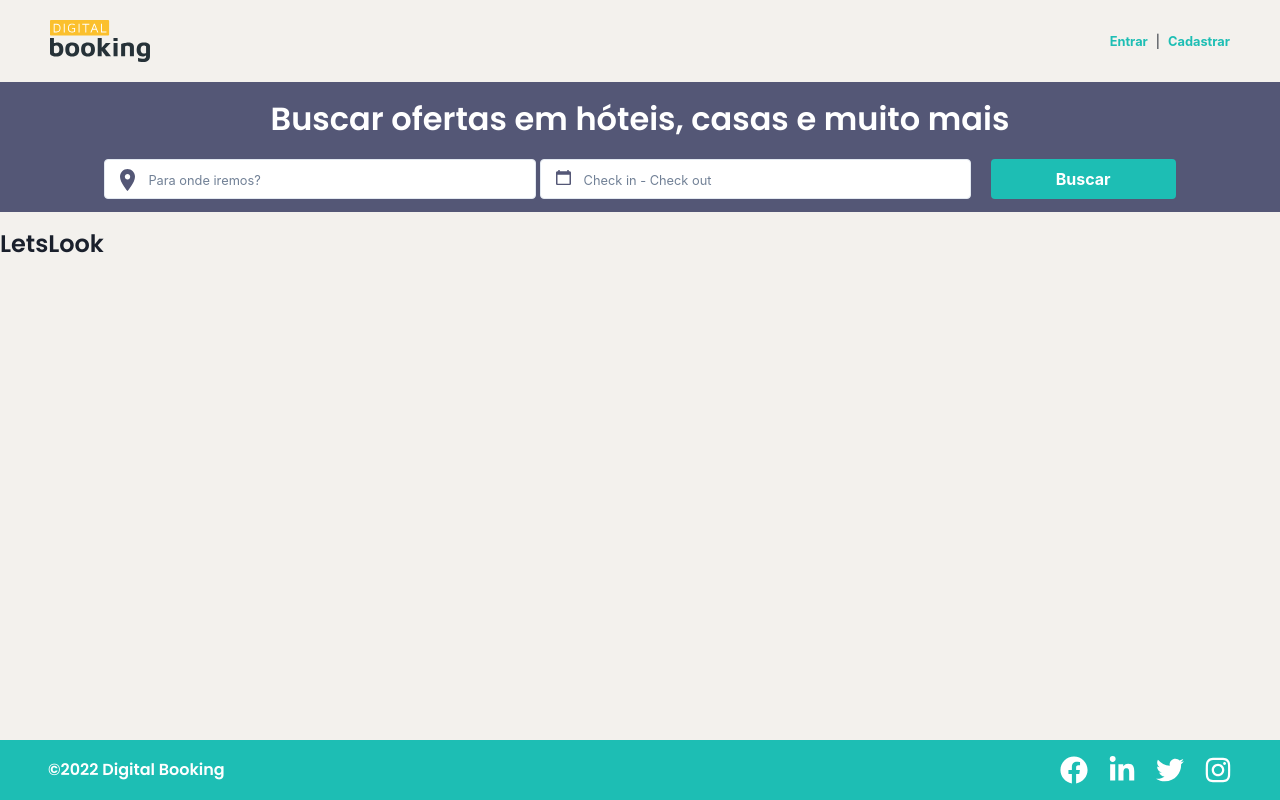
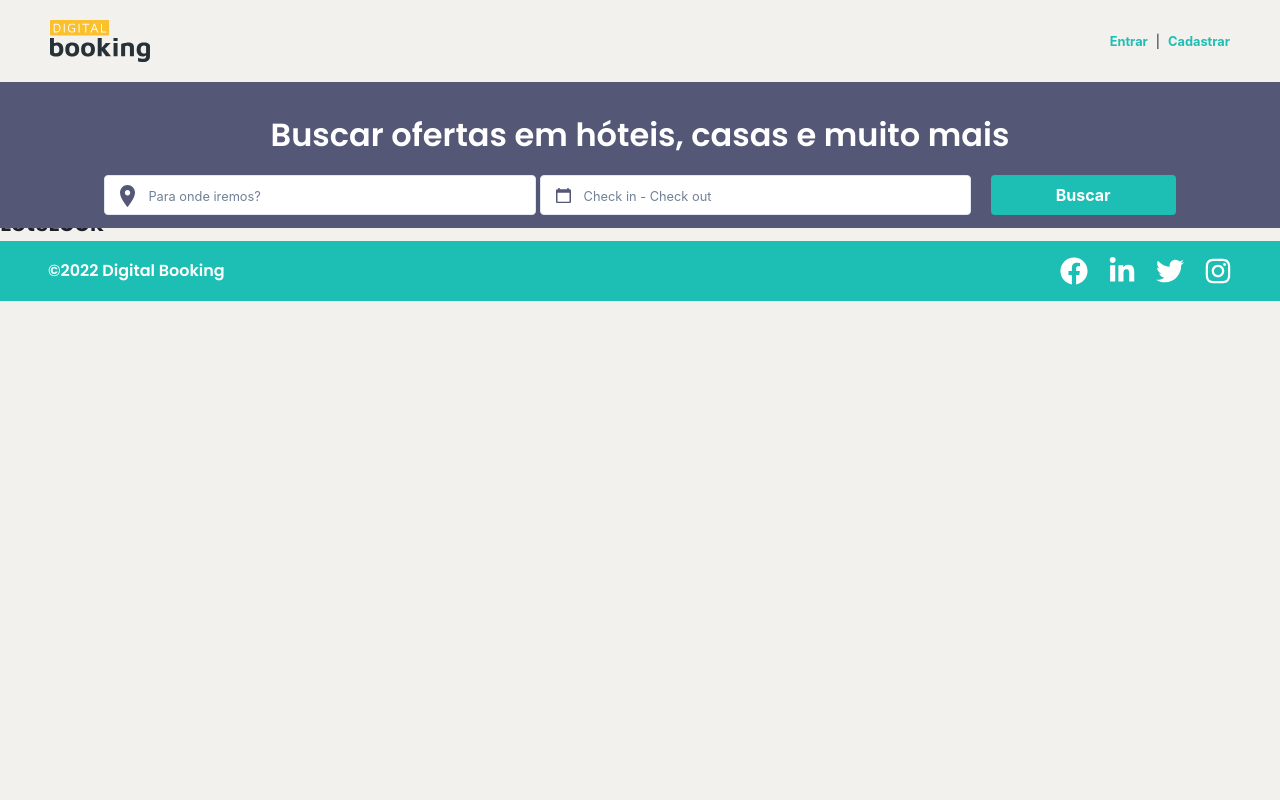
Before and after one commit to hulluxhd/7wonders, a React (Create React App) app in the folder projeto-integrador-front/: page / in a window 1280 px wide. Built offline with nearby package versions, Linux system fonts and the light colour scheme.

Commit message:
header 80%

```diff
--- a/projeto-integrador-front/src/App.jsx
+++ b/projeto-integrador-front/src/App.jsx
@@ -7,13 +7,13 @@ import Header from "./components/Header";
 function App() {
   return (
     <>
-    <Header>
-    <h1>
-      LetsLook
-    </h1>
+      <Header />
+      <h1>
+        LetsLook
+      </h1>
 
-    </Header>
-    <Footer/>
+
+      <Footer />
     </>
 
   );
--- a/projeto-integrador-front/src/components/Footer/index.jsx
+++ b/projeto-integrador-front/src/components/Footer/index.jsx
@@ -8,15 +8,15 @@ import {
 
 function Footer() {
 
-    const [isSmallerThan606] = useMediaQuery('(max-width: 606px)');
+  const [isSmallerThan606] = useMediaQuery('(max-width: 606px)');
 
 
   return (
     <Box
-    position="fixed"
-    width="100%"
-    left="0"
-    bottom="0"
+      position="relative"
+      width="100%"
+      right="0"
+      bottom="0"
       display="flex"
       justifyContent="space-between"
       alignItems="center"
@@ -33,7 +33,7 @@ function Footer() {
       >
         ©2022 Digital Booking
       </Text>
-      <Box display="flex"  justifyContent="space-evenly" gap="1.25rem"  mt={isSmallerThan606 ? "0.8rem" : null}>
+      <Box display="flex" justifyContent="space-evenly" gap="1.25rem" mt={isSmallerThan606 ? "0.8rem" : null}>
         <Icon color="#FFF" fontSize="1.75rem" as={FaFacebook} />
         <Icon color="#FFF" fontSize="1.75rem" as={FaLinkedinIn} />
         <Icon color="#FFF" fontSize="1.75rem" as={FaTwitter} />
--- a/projeto-integrador-front/src/components/Header/index.jsx
+++ b/projeto-integrador-front/src/components/Header/index.jsx
@@ -13,30 +13,46 @@ import logo from '../../assets/logo.svg';
 import geolocalization from '../../assets/geolocalization.svg';
 import calendar from '../../assets/calendar.svg';
 import InputHeader from '../InputHeader';
-import { useEffect } from 'react';
+import { useEffect, useState } from 'react';
 
-function Header({children}) {
+function Header() {
   // breakpoints
   const [isSmallerThan606] = useMediaQuery('(max-width: 606px)');
-  const [isSmallerThan720] = useMediaQuery('(max-width: 720px)');
-  const [isSmallerThan1100] = useMediaQuery('(max-width: 1080px)');
+
+  const [headerHeight, setHeaderHeight] = useState(0)
+
+  useEffect(() => {
+    const height = document.querySelector(".header").offsetHeight
+    setHeaderHeight(height)
+
+  }, [window.innerWidth])
 
 
-
-  useEffect(()=>{
-    let height = document.querySelector(".header").offsetHeight
-    console.log(height)
-  }, [])
 
 
   return (
     <>
-    <Box className='header' as="header" position="fixed" w="100%" right="0" top="0">
       <Box
+        as={isSmallerThan606 ? null : 'header'}
+        className={isSmallerThan606 ? null : 'header'}
+        position={isSmallerThan606 ? "relative" : "fixed"}
+        mt={isSmallerThan606 ? `${headerHeight}px` : null}
+        w="100%"
+        right="0"
+        top="0">
+        <Box
+          as={isSmallerThan606 ? 'header' : null}
+          className={isSmallerThan606 ? 'header' : null}
+          position={isSmallerThan606 ? "fixed" : "relative"}
           display="flex"
-        p="20px 50px"
           justifyContent="space-between"
           alignItems="center"
+          right="0"
+          top="0"
+          w="100%"
+          p="20px 50px"
+          bg="var(--light-bege)"
+          zIndex={2}
         >
           <Image width="100px" src={logo} />
           <Box>
@@ -62,7 +78,7 @@ function Header({children}) {
           flexDirection="column"
         >
           <Text
-          mb="1rem"
+            p="1rem 0"
             w="100%"
             color="#FFF"
             textAlign="center"
@@ -84,25 +100,24 @@ function Header({children}) {
               image={geolocalization}
               placeholder="Para onde iremos?"
               posTop="10px"
-            w={isSmallerThan606 ? "80%" :  '35%'}
+              w={isSmallerThan606 ? "80%" : '35%'}
             />
             <InputHeader
               image={calendar}
               placeholder="Check in - Check out"
-            w={isSmallerThan606 ? "80%"  :  '35%'}
+              w={isSmallerThan606 ? "80%" : '35%'}
             />
 
 
             <Box
-            w={isSmallerThan606 ?  "80%" : '15%'}
-            ml={isSmallerThan606 ?  null : "1rem"}
+              as="button"
+              w={isSmallerThan606 ? "80%" : '15%'}
+              ml={isSmallerThan606 ? null : "1rem"}
               h="2.5rem"
-            as="button"
               background="var(--blue)"
               border="2px solid var(--blue)"
               borderRadius="0.25rem"
               color="#FFF"
-            p="inherit"
               fontWeight="bold"
               transition="all 0.2s ease-in-out"
               _hover={{
@@ -116,8 +131,9 @@ function Header({children}) {
           </Flex>
         </Box>
       </Box>
-    <Box mt="calc(82.45px + 48px + 60px + 36px)"/>
-    {children}
+      <Box pt={isSmallerThan606 ? null : `${headerHeight}px`} ></Box>
+
+
 
     </>
   );
--- a/projeto-integrador-front/src/components/InputHeader/index.jsx
+++ b/projeto-integrador-front/src/components/InputHeader/index.jsx
@@ -1,8 +1,8 @@
-import {Input, Image, Box} from "@chakra-ui/react"
+import { Input, Image, Box } from "@chakra-ui/react"
 
 function InputHeader(props) {
 
-    const {image, placeholder, posTop} = props
+  const { image, placeholder, posTop } = props
 
   return (
 
@@ -22,7 +22,7 @@ function InputHeader(props) {
         position="absolute"
         border-style="none"
         left="16px"
-              top={posTop || "11px"}
+        top={posTop || "13px"}
         zIndex={1}
       />
     </Box>
```
Also changed, not shown: 1 other file (tests, documents, lock files or other folders). Lines whose indentation alone changed are shown as unchanged.
